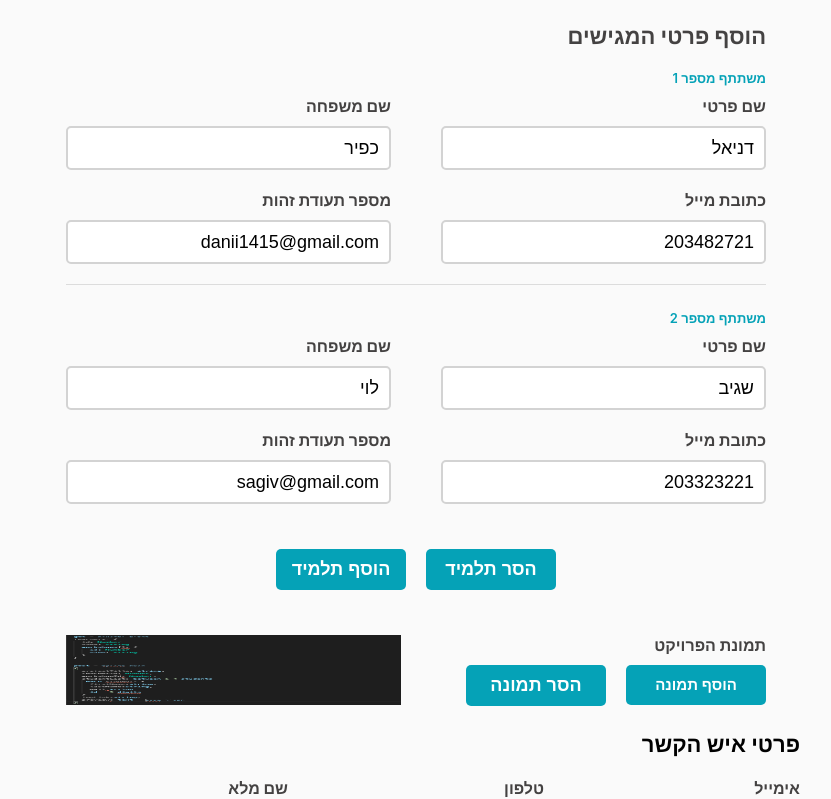
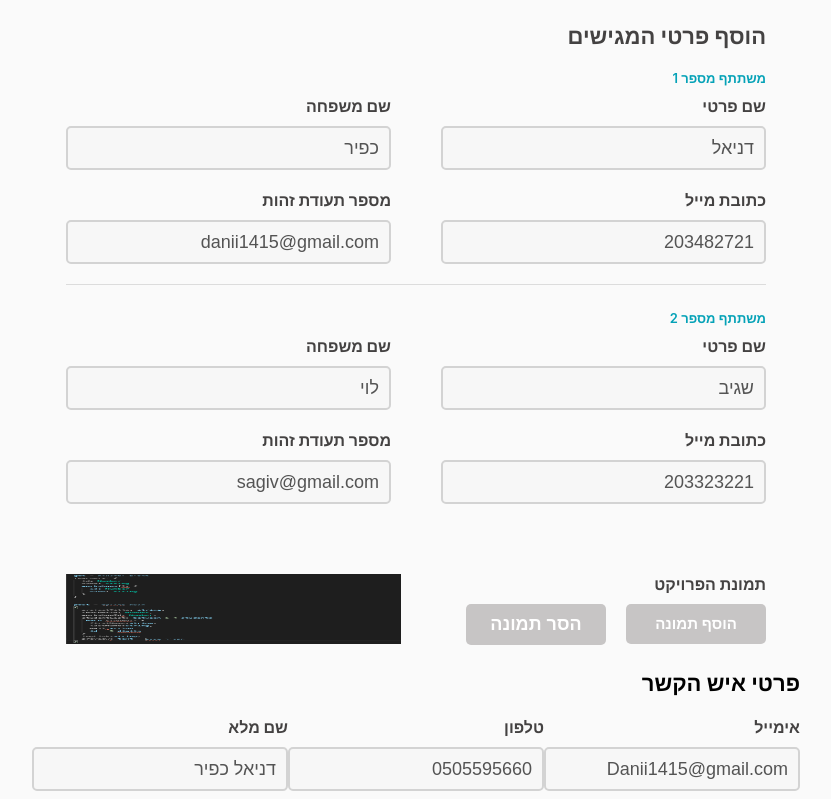
Before and after one commit to Danii1415/finalProject, a React (Create React App) app in the folder client/: page /EditProject in a window 1280 px wide. Shown: the part 923-1722 px from the top of the page, without its empty margins (224-1055 px from the left). Built offline with nearby package versions, Linux system fonts and the light colour scheme.

Commit message:
now fields are disabled pending teacher approval

```diff
--- a/client/src/components/student-form/StudentForm.js
+++ b/client/src/components/student-form/StudentForm.js
@@ -7,6 +7,7 @@ const StudentForm = ({
   onStudentListChange,
   isMultipleStudents,
   isLast,
+  disabled,
 }) => {
   return (
     <form className="students-form">
@@ -19,6 +20,7 @@ const StudentForm = ({
         <div className="input-container first">
           <label>שם משפחה</label>
           <input
+            disabled={disabled ? true : false}
             value={student.lastName}
             name="lastName"
             id="lastName"
@@ -31,6 +33,7 @@ const StudentForm = ({
         <div className="input-container">
           <label>שם פרטי</label>
           <input
+            disabled={disabled ? true : false}
             value={student.firstName}
             id="first"
             name="firstName"
@@ -45,6 +48,7 @@ const StudentForm = ({
         <div className="input-container first">
           <label>מספר תעודת זהות</label>
           <input
+            disabled={disabled ? true : false}
             value={student.idNumber}
             name="idNumber"
             id="idNumber"
@@ -57,6 +61,7 @@ const StudentForm = ({
         <div className="input-container">
           <label>כתובת מייל</label>
           <input
+            disabled={disabled ? true : false}
             value={student.emailAddress}
             type="email"
             name="emailAddress"
--- a/client/src/pages/edit-project/EditProject.js
+++ b/client/src/pages/edit-project/EditProject.js
@@ -52,7 +52,7 @@ const students = [
   { name: "איתי מלמד" },
 ];
 
-const teacherMessages = [
+const initialMessages = [
   {
     date: "11/8/21 19:40",
     text: "צריך לעשות דברים בצורה אחרת תוסיפו ככה ותעשו ככה ואחרי זה תוסיפו עוד דברים",
@@ -90,7 +90,7 @@ const EditProject = () => {
   const [currStudentidx, setCurrStudentidx] = useState(
     initialStudentList.length - 1
   );
-  const [messageList, setMessageList] = useState(teacherMessages);
+  const [messageList, setMessageList] = useState(initialMessages);
   //   const [messageList, setMessageList] = useState([]);
   const [markDownText, setMarkDownText] = useState(
     "Lorem ipsum dolor sit amet, consectetur adipiscing elit. Integer tincidunt quis elit non lacinia. Vivamus at congue lectus. Aenean id scelerisque purus. Nunc eleifend leo sit amet lobortis imperdiet. Pellentesque habitant morbi tristique senectus et netus et malesuada fames ac turpis egestas. Nulla facilisis placerat massa, blandit consectetur dui bibendum nec. Mauris rhoncus quam at vulputate blandit. Sed blandit augue eu convallis posuere. Vivamus porttitor dignissim tortor at facilisis. Cras vestibulum orci sit amet leo vestibulum, vitae vestibulum elit facilisis. Sed eu nisl vel tortor ornare cursus. Duis sit amet orci felis. Duis tincidunt tellus at pulvinar commodo. Fusce nec enim feugiat, lacinia tellus et, varius elit. Integer vitae semper lorem, porttitor commodo mauris. Pellentesque euismod nisi nec convallis lobortis."
@@ -242,9 +242,8 @@ const EditProject = () => {
     setMessageSender(e.target.value);
   };
 
-  const areFieldsDisabled = () => {
-    return !loggedInTeacher && status === "";
-  };
+  const areFieldsDisabled =
+    !loggedInTeacher && status === "pendingTeacherApproval";
 
   return (
     <div className="edit-form">
@@ -359,6 +358,7 @@ const EditProject = () => {
       <div className="input-container">
         <label>שם הפרויקט</label>
         <input
+          disabled={areFieldsDisabled ? true : false}
           value={projectTitle}
           onChange={onProjectTitleChange}
           name="project-title"
@@ -368,6 +368,7 @@ const EditProject = () => {
       <div className="input-container">
         <label>קישור לגיטהאב</label>
         <input
+          disabled={areFieldsDisabled ? true : false}
           value={githubLink}
           onChange={onGithubLinkChange}
           name="github-link"
@@ -381,6 +382,7 @@ const EditProject = () => {
             <ReactMarkdown>{markDownText}</ReactMarkdown>
           </div> */}
         <textarea
+          disabled={areFieldsDisabled ? true : false}
           className="markdown-editor"
           value={markDownText}
           onChange={onPreviewChange}
@@ -391,6 +393,7 @@ const EditProject = () => {
         {studentsList.map((student, idx) => {
           return (
             <StudentForm
+              disabled={areFieldsDisabled ? true : false}
               currStudentidx={idx}
               student={student}
               onStudentListChange={onStudentListChange}
@@ -399,6 +402,7 @@ const EditProject = () => {
             />
           );
         })}
+        {!areFieldsDisabled && (
           <div
             className={
               currStudentidx === 0 || currStudentidx === 3
@@ -427,17 +431,35 @@ const EditProject = () => {
               </button>
             )}
           </div>
+        )}
       </div>
       <div className="add-img-container">
         <img src={logoThree} className="left-side" />
         <div className="right-side">
           <label>תמונת הפרויקט</label>
           <div className="image-buttons">
-            <label className="custom-file-upload">
-              <input onChange={onImageChange} type="file" />
+            <label
+              className={
+                areFieldsDisabled
+                  ? "custom-file-upload disabled"
+                  : "custom-file-upload"
+              }
+            >
+              <input
+                disabled={areFieldsDisabled ? true : false}
+                onChange={onImageChange}
+                type="file"
+              />
               הוסף תמונה
             </label>
-            <button className="remove-img">הסר תמונה</button>
+            <button
+              disabled={areFieldsDisabled ? true : false}
+              className={
+                areFieldsDisabled ? "remove-img disabled" : "remove-img"
+              }
+            >
+              הסר תמונה
+            </button>
           </div>
         </div>
       </div>
@@ -447,6 +469,7 @@ const EditProject = () => {
           <div className="input-container">
             <label>שם מלא</label>
             <input
+              disabled={areFieldsDisabled ? true : false}
               value={contactName}
               onChange={(e) => setContactName(e.target.value)}
               name="contact-name"
@@ -457,6 +480,7 @@ const EditProject = () => {
           <div className="input-container">
             <label>טלפון</label>
             <input
+              disabled={areFieldsDisabled ? true : false}
               value={contactPhone}
               onChange={(e) => setContactPhone(e.target.value)}
               name="contact-phone"
@@ -466,6 +490,7 @@ const EditProject = () => {
           <div className="input-container">
             <label>אימייל</label>
             <input
+              disabled={areFieldsDisabled ? true : false}
               value={contactEmail}
               onChange={(e) => setContactEmail(e.target.value)}
               name="contact-email"
--- a/client/src/pages/edit-project/EditProject.scss
+++ b/client/src/pages/edit-project/EditProject.scss
@@ -237,6 +237,13 @@
           margin: 0;
           width: 130px;
           font-weight: 600;
+          &.disabled {
+            background-color: rgb(199, 197, 197);
+            cursor: default;
+          }
+          &.disabled:hover {
+            background-color: rgb(199, 197, 197);
+          }
         }
         .custom-file-upload:hover {
           background-color: #068090;
@@ -252,6 +259,13 @@
           width: 130px;
           font-weight: 600;
           font-size: 18px;
+          &.disabled {
+            background-color: rgb(199, 197, 197);
+            cursor: default;
+            &:hover {
+              background-color: rgb(199, 197, 197);
+            }
+          }
         }
         .remove-img:hover {
           background-color: #068090;
```
Lines whose indentation alone changed are shown as unchanged.
